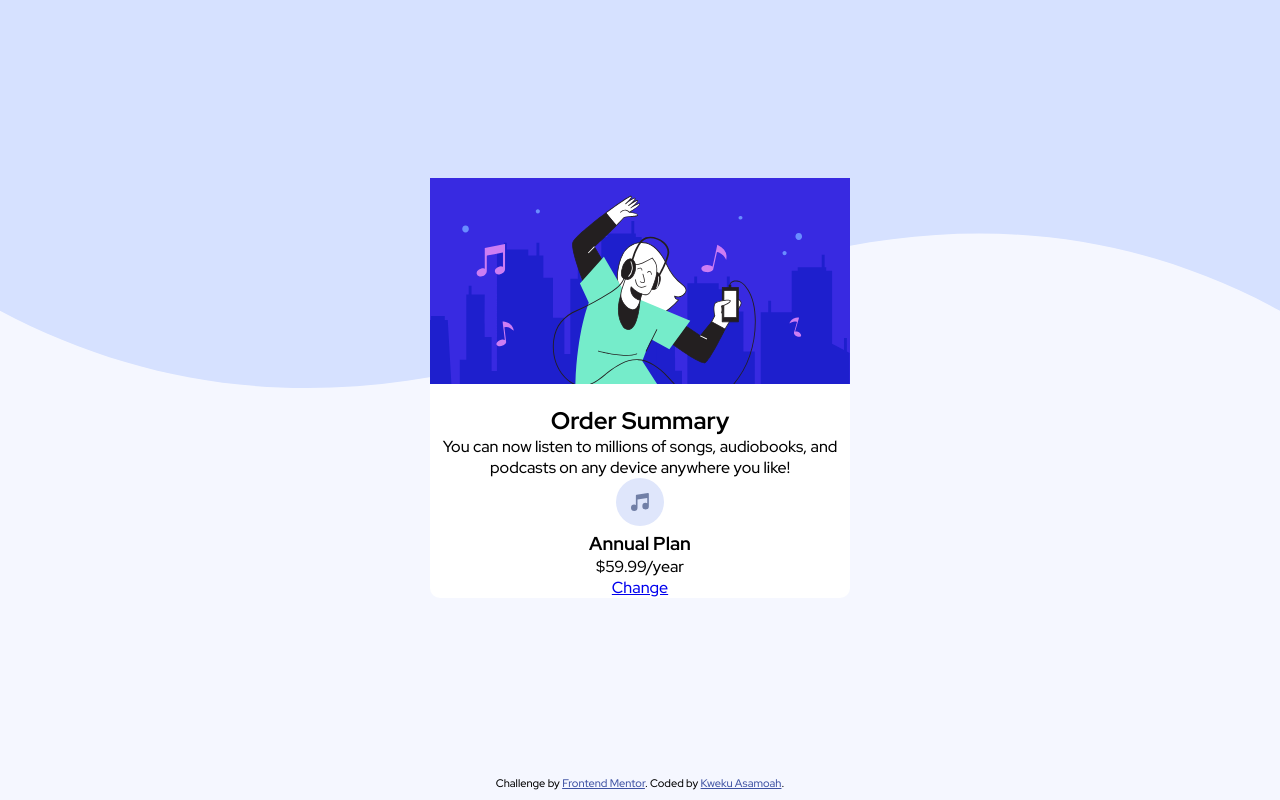
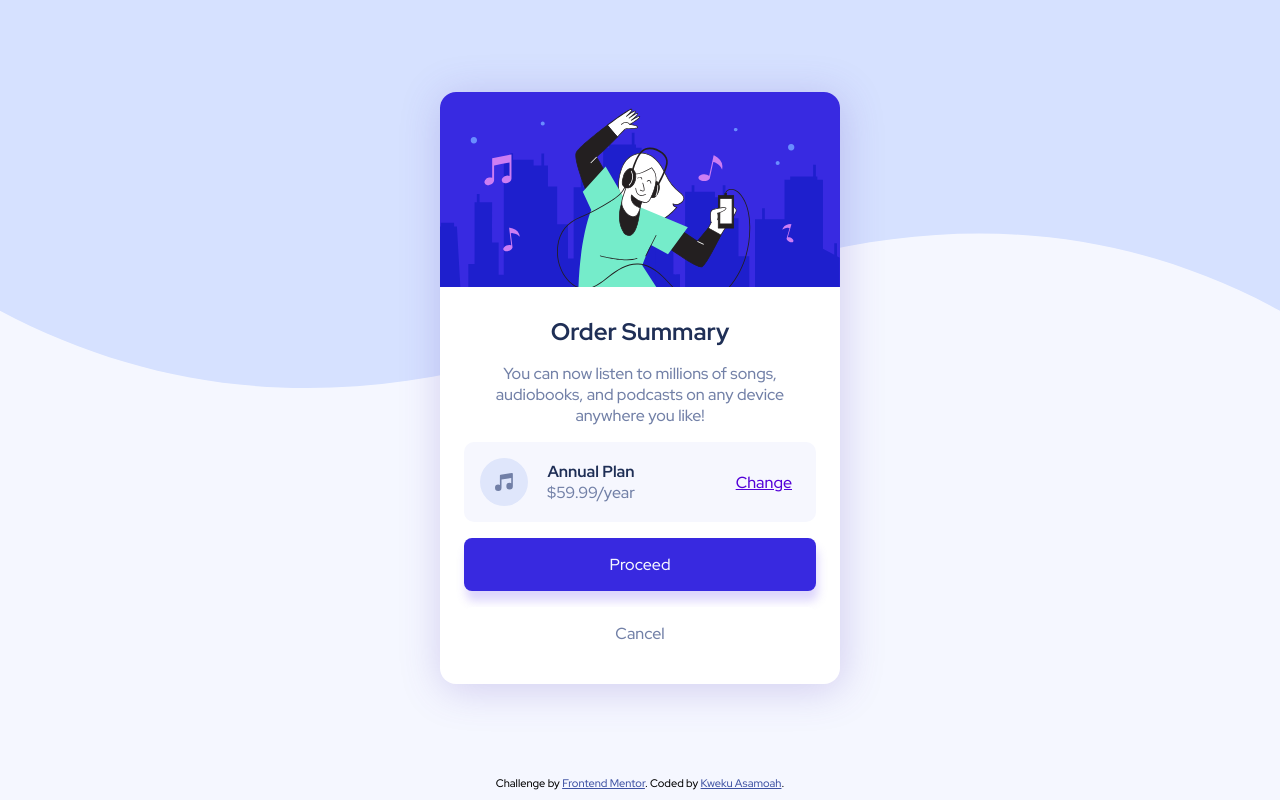
Before and after one commit to kwekuduahh/order-summary-ui, a plain HTML site: page index.html in a window 1280 px wide. Drawn offline with Linux system fonts and the light colour scheme.

Commit message:
Completed the card component with hover effects added

```diff
--- a/css/style.css
+++ b/css/style.css
@@ -4,6 +4,7 @@
     --very-pale-blue: hsl(225, 100%, 98%);
     --very-desaturated-blue: hsl(224, 23%, 55%);
     --very-dark-blue: hsl(223, 47%, 23%);
+    --price-plan-bg: hsla(230, 75%, 98%, 1);
 }
 
 * {
@@ -35,22 +36,126 @@ body {
 
 .card {
     background-color: white;
-    width: clamp(320px, 90vw, 420px);
+    width: clamp(300px, 90vw, 400px);
     height: fit-content;
     display: flex;
     flex-direction: column;
     align-items: center;
-    gap: 16px;
     text-align: center;
-    border-radius: 10px;
+    border-radius: 16px;
+    box-shadow: 2px 5px 40px 0px rgba(98, 75, 192, 0.25);
 }
 
 .card-image-container>img {
     width: 100%;
+    border-radius: 16px 16px 0 0;
 }
 
+.card-description-container {
+    display: flex;
+    flex-direction: column;
+    align-content: center;
+    padding: 24px;
+    gap: 16px;
+}
 
+.card-description {
+    display: flex;
+    flex-direction: column;
+    gap: 16px;
+}
 
+.card-description>h1 {
+    color: var(--very-dark-blue);
+}
+
+.card-description>p {
+    color: var(--very-desaturated-blue);
+    font-size: clamp(16px, 2dvh, 20px);
+}
+
+.plan-pricing {
+    display: flex;
+    flex-direction: row;
+    justify-content: space-between;
+    align-items: center;
+    padding: 16px;
+    background-color: var(--price-plan-bg);
+    border-radius: 10px;
+}
+
+.plan-pricing-description>h3 {
+    font-size: 16px;
+    font-weight: 700;
+    color: var(--very-dark-blue);
+}
+
+.plan-pricing-description>p {
+    font-size: 16px;
+    font-weight: normal;
+    color: var(--very-desaturated-blue);
+}
+
+.plan-change-btn {
+    padding: 8px;
+}
+
+.plan-change-btn>a {
+    color: rgb(83, 0, 216);
+}
+
+.plan-change-btn>:hover {
+    text-decoration: none;
+    color: #766CF1;
+}
+
+.music-image-plan {
+    display: flex;
+    flex-direction: row;
+    justify-content: space-between;
+    align-items: center;
+    gap: 19px;
+}
+
+.button {
+    display: flex;
+    flex-direction: column;
+    gap: 16px;
+}
+
+.proceed,
+.cancel {
+    padding: 16px 32px;
+    font-family: "Red Hat Display", sans-serif;
+    border-radius: 8px;
+    border: none;
+    font-size: 16px;
+}
+
+.cancel {
+    background-color: white;
+    color: var(--very-desaturated-blue);
+}
+
+.proceed {
+    background-color: var(--bright-blue);
+    color: var(--very-pale-blue);
+    box-shadow: 2px 10px 10px 0px rgba(121, 90, 244, 0.25);
+}
+
+.proceed:hover {
+    background-color: #766CF1;
+    padding: 13px 29px;
+    margin: 3px;
+    cursor: pointer;
+}
+
+.cancel:hover {
+    font-size: 13px;
+    color: var(--very-dark-blue);
+    padding: 18px 35px;
+    cursor: pointer;
+}
 
 .attribution {
     font-size: 11px;
--- a/index.html
+++ b/index.html
@@ -35,16 +35,21 @@
             <p>You can now listen to millions of songs, audiobooks, and podcasts on any device anywhere you like!</p>
           </div>
           <div class="plan-pricing">
-            <div class="music-image">
+            <div class="music-image-plan">
               <img src="images/icon-music.svg" alt="Music icon">
-            </div>
-            <div class="plan-pricing-description">
-              <h3>Annual Plan</h3>
-              <p>$59.99/year</p>
+
+              <div class="plan-pricing-description">
+                <h3>Annual Plan</h3>
+                <p>$59.99/year</p>
+              </div>
             </div>
             <div class="plan-change-btn">
               <a href="#">Change</a>
             </div>
+          </div>
+          <div class="button">
+            <button class="proceed">Proceed</button>
+            <button class="cancel">Cancel</button>
           </div>
         </div>
       </div>
```
